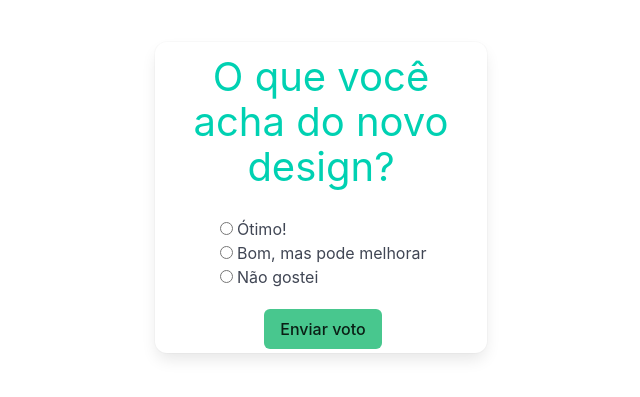
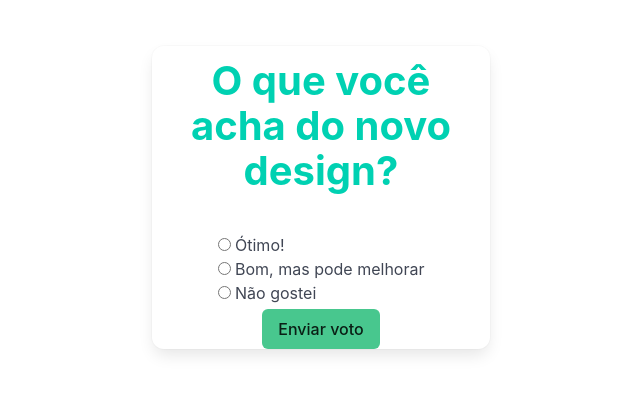
Before and after one commit to magas-xlr/spa-golden-verbena, a plain HTML site: page index.html in a window 1280 px wide. Shown: the part 203-600 px from the top of the page, without its empty margins (319-959 px from the left). Drawn offline with nearby package versions, Linux system fonts and the light colour scheme.

Commit message:
feat/(SGV02:):adjust label and button tags

```diff
--- a/index.html
+++ b/index.html
@@ -6,48 +6,43 @@
     <meta name="viewport" content="width=device-width, initial-scale=1.0">
     <title>Campos e Requisitos da Tela de Votação</title>
     <link rel="stylesheet" href="style.css">
-    <link rel="stylesheet" href="https://cdn.jsdelivr.net/npm/bulma@1.0.2/css/bulma.min.css">
+    <link rel="stylesheet" href="https://cdn.jsdelivr.net/npm/bulma@1.0.2/css/bulma.min.css" media="print" onload="this.media='all'">
 </head>
 
 <body>
 
     <section class="section">
+        <div class="columns is-centered">
+            <div class="column is-half box">
+                <h1 class="title has-text-centered has-text-primary is-size-2 has-text-weight-bold">
+                    O que você acha do novo design?
+                </h1>
 
+                <form action="" method="post">
+                    <fieldset>
 
-        <div class="columns is-centered">
+                        <div class="columns is-centered mt-4">
+                            <div class="control">
+                                <input type="radio" id="otimo" name="voto" value="Ótimo!" required>
+                                <label for="otimo">Ótimo!</label>
+                                <br>
 
-            <div class="column is-half  box">
+                                <input type="radio" id="bom" name="voto" value="Bom, mas pode melhorar">
+                                <label for="bom">Bom, mas pode melhorar</label>
+                                <br>
 
-                <div class="title has-text-centered has-text-primary is-size-1 has-text-weight-bold">
-                    <h1 class="is-size-2">O que você acha do novo design?</h1>
-                </div>
+                                <input type="radio" id="nao-gostei" name="voto" value="Não gostei">
+                                <label for="nao-gostei">Não gostei</label>
+                            </div>
+                        </div>
+                    </fieldset>
 
-                <form action="" method="Post">
-                    <div class="columns is-centered">
-                        <div class="pt-4 pr-2 pb-1 pl-3">
-                            <input type="radio" name="voto" value="Ótimo!">
-                            <label for="">Ótimo!</label>
-                            <br>
-
-                            <input type="radio" name="voto" value="Bom, mas pode melhorar">
-                            <label for=""> Bom, mas pode melhorar</label>
-                            <br>
-
-                            <input type="radio" name="voto" value="Não gostei">
-                            <label for="">Não gostei</label>
-                            <br>
-                        </div>
+                    <div class="columns is-centered mt-4">
+                        <button class="button is-success " type="submit">Enviar voto</button>
                     </div>
-
-                    <div class=" pt-4 pr-2 pb-1 pl-3 columns is-centered">
-                        <button class="button is-success" type="Submit">Enviar voto</button>
-                    </div>
-
                 </form>
             </div>
-
         </div>
-
     </section>
 
 </body>
```
